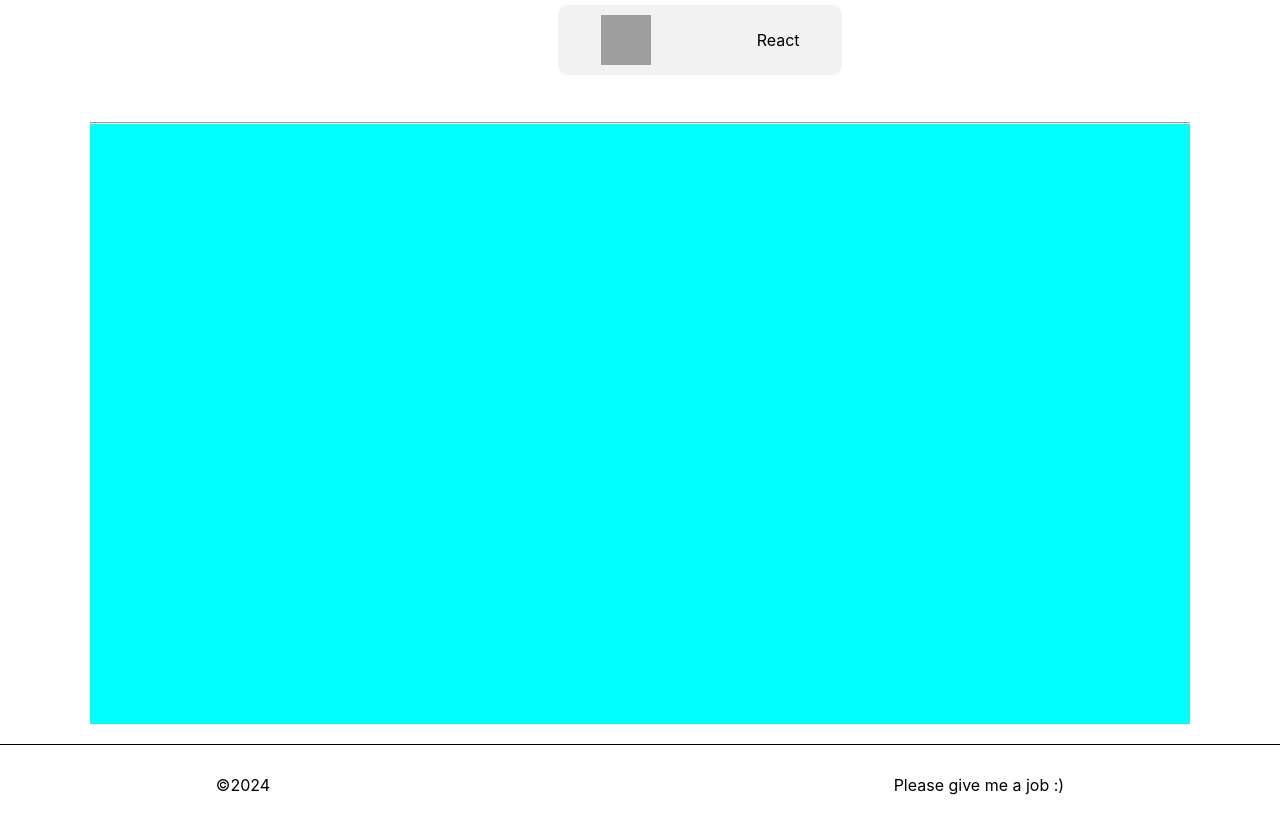
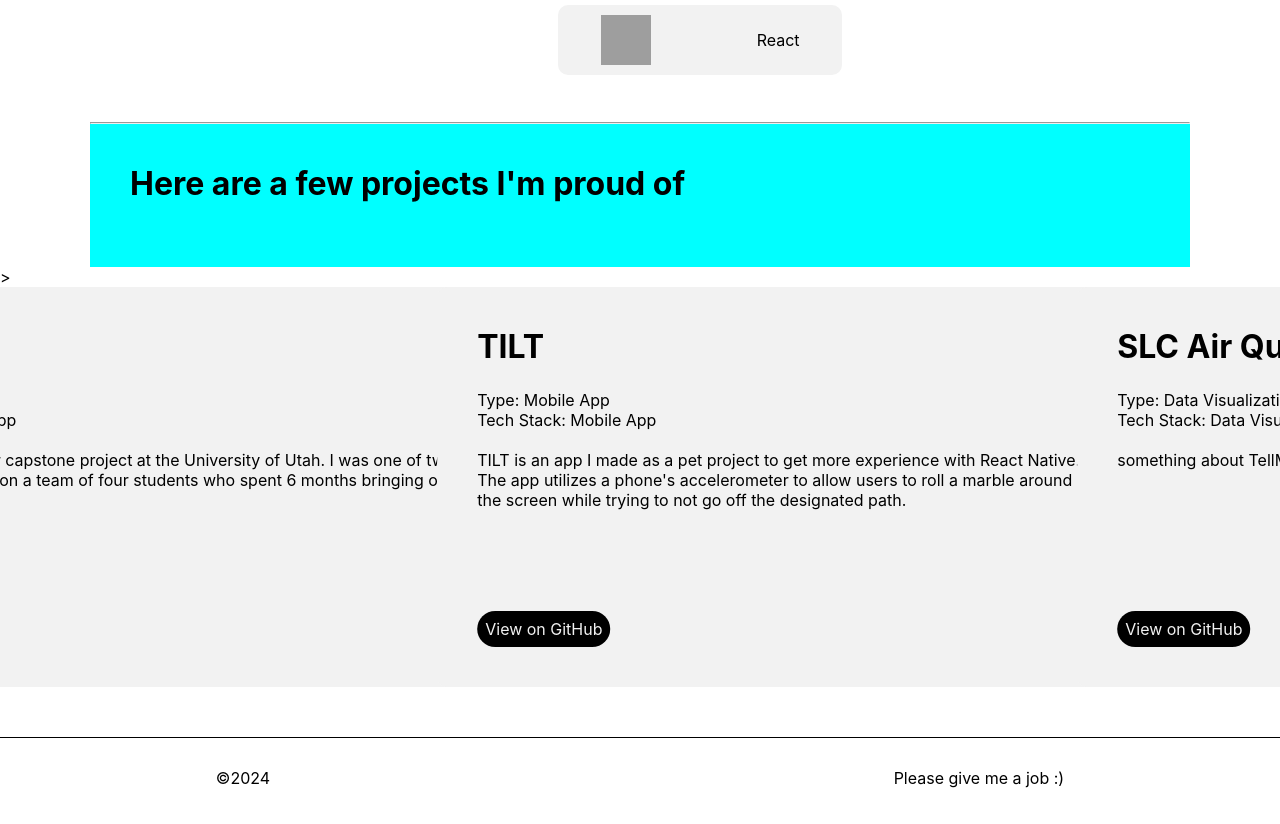
Before and after one commit to johnstevens24/PersonalSite, a React (Create React App) app in the folder personal-site/: page /about in a window 1280 px wide. Shown: the part 780-1604 px from the top of the page. Built offline with nearby package versions, Linux system fonts and the light colour scheme; grey boxes are pictures that could not be loaded.

Commit message:
got the carousel mostly working

```diff
--- a/personal-site/package.json
+++ b/personal-site/package.json
@@ -11,6 +11,7 @@
     "@testing-library/react": "^13.4.0",
     "@testing-library/user-event": "^13.5.0",
     "react": "^18.3.1",
+    "react-alice-carousel": "^2.9.1",
     "react-copy-to-clipboard": "^5.1.0",
     "react-dom": "^18.3.1",
     "react-intersection-observer": "^9.10.2",
--- a/personal-site/src/components/pages/Home/HomePage.js
+++ b/personal-site/src/components/pages/Home/HomePage.js
@@ -1,11 +1,17 @@
 import React from 'react'
+import { useState, useEffect } from 'react'
 import { IconMail } from '@tabler/icons-react';
 import { IconBrandLinkedin } from '@tabler/icons-react';
 import { IconBrandGithub } from '@tabler/icons-react';
+import { Carousel } from 'react-responsive-carousel';
+import 'react-responsive-carousel/lib/styles/carousel.min.css'; // Import carousel styles
+import 'react-alice-carousel/lib/alice-carousel.css';
 
 import "./HomePageStyles.css"
+import AliceCarousel from 'react-alice-carousel';
 
 const HomePage = () => {
+    const [autoPlay, setAutoPlay] = useState(true);
     const xLight = "#f2f2f2"
     const languages = [
         {name:"JavaScript", icon:["https://cdn.jsdelivr.net/gh/devicons/devicon@latest/icons/javascript/javascript-original.svg"]},
@@ -32,10 +38,51 @@ const HomePage = () => {
         </>
     )
 
+    const projects = [
+        {
+            title:"TellMe",
+            type:"Mobile App",
+            stack:"React Native/AWS",
+            info:"TellMe was my senior capstone project at the University of Utah. I was one of two front end developers on a team of four students who spent 6 months bringing our idea to life.",
+            images:[],
+            link:""
+        },
+        {
+            title:"TILT",
+            type:"Mobile App",
+            stack:"React Native/sqLite",
+            info:"TILT is an app I made as a pet project to get more experience with React Native. The app utilizes a phone's accelerometer to allow users to roll a marble around the screen while trying to not go off the designated path.",
+            images:[],
+            link:""
+        },
+        {
+            title:"SLC Air Quality",
+            type:"Data Visualization",
+            stack:"Jupyter Notebook (python pandas library)",
+            info:"something about TellMe",
+            images:[],
+            link:""
+        },
+        {
+            title:"TellMe",
+            type:"",
+            stack:"",
+            info:"something about TellMe",
+            images:[],
+            link:""
+        }
+    ]
+
+    const responsive = {
+        0: { items: 1 },
+        1000: { items: 2, itemsFit:'contain' },
+        2000: { items: 3, itemsFit:'contain' },
+        3000: { items: projects.length, itemsFit:'contain' } // This ensures all projects are shown at once on wider screens
+    };
 
     return(
         <div style={{display:'flex', flexDirection:'column', justifyContent:'flex-start', alignItems:'center'}}>
-            <div style={{width:1100, maxWidth:1240, minWidth:940}}>
+            <div style={{width:1100, maxWidth:1240, minWidth:940, position:'relative'}}>
 
                 <div className='contactDiv'>
                     <div className='iconDiv'  onClick={() => {window.open("mailto:johnstevens2424@gmail.com");}}>
@@ -50,9 +97,6 @@ const HomePage = () => {
                         <IconBrandGithub size="50" className='contactIcon'/>
                         <div className='hoverText'>GitHub</div>
                     </div>
-
-
-
                 </div>
 
 
@@ -97,10 +141,61 @@ const HomePage = () => {
                 <hr></hr>
                 {/* Projects container */}
                 <div className='projectsContainer'>
+                    <h2>Here are a few projects I'm proud of</h2>
+                </div>
+
+            </div>
+            <div className='carouselDiv'>
+                {/* <Carousel
+                    showArrows={true}
+                    showStatus={true}
+                    showThumbs={true}
+                    showIndicators={true}
+                    autoPlay={true}
+                    infiniteLoop={true}
+                    interval={5000} */}
+>
+                    {/* {images.map((image, index) => (
+                    <img key={index} className="slide" alt={`slide-${index}`} src={image}/>
+                    ))} */}
+                    {/* <div className='projectSlide'></div>
+                    <div className='projectSlide'></div>
+                    <div className='projectSlide'></div>
+                    <div className='projectSlide'></div>
+                    <div className='projectSlide'></div>
+                </Carousel> */}
+                <AliceCarousel
+                    animationEasingFunction='linear'
+                    autoPlay={autoPlay}
+                    infinite={true}
+                    animationDuration={18000}
+                    responsive={responsive}
+                    autoPlayInterval={50} // Set to 0 for continuous scrolling
+                    disableButtonsControls={true} // Hide next/prev buttons
+                    disableDotsControls={true} // Hide dots navigation
+                    autoPlayStrategy="all" // Ensure all items are considered in autoplay
+                    onMouseEnter={() => console.log('entering')}
+                    onMouseLeave={() => setAutoPlay(true)}
+                >
+                    {
+                        projects.map((project, index) => (
+                            <div key={index} className='projectSlide'>
+                                <div className='projectSlideInfo'>
+                                    <h2>{project.title}</h2>
+                                    <p>Type: {project.type}</p>
+                                    <p>Tech Stack: {project.type}</p>
+                                    <br/>
+                                    <p>{project.info}</p>
+                                    <div style={{flex:1}}/>
+                                    <a href="">View on GitHub</a>
 
 
-                </div>
+                                </div>
 
+                            </div>
+                        ))
+                    }
+                </AliceCarousel>
             </div>
         </div>
     )
--- a/personal-site/src/components/pages/Home/HomePageStyles.css
+++ b/personal-site/src/components/pages/Home/HomePageStyles.css
@@ -46,8 +46,8 @@
     position:fixed;
     width:50px;
     height:180px;
-    top:100px;
-    left:1200px;
+    top:40px;
+    right:40px;
     z-index: 10;
     display: flex;
     flex-direction: column;
@@ -99,6 +99,7 @@
     flex-direction: row;
     align-items: center;
     padding:10px;
+    background-color: aqua;
 }
 
 .hand {
@@ -142,9 +143,44 @@ h2 {
 } */
 
 .projectsContainer {
-    height: 600px;
+    height: 150;
     width: 100%;
     display: flex;
-    flex-direction: row;
+    flex-direction: column;
     background-color: aqua;
+    padding: 40px;
 }
+
+.carouselDiv {
+    height:450px;
+    width:100%;
+}
+
+
+.projectSlide {
+    width: 700px;
+    height: 400px;
+    background-color: #f2f2f2;
+    border-radius: 10px;
+    padding:40px;
+}
+
+.projectSlideInfo {
+    height: 100%;
+    display: flex;
+    flex-direction: column;
+    justify-content: flex-start;
+    align-items: flex-start;
+}
+.projectSlideInfo a {
+    color: #f2f2f2;
+    background-color: black;
+    padding:.5rem;
+    border-radius: 100px;
+}
+
+.projectSlideInfo a:hover {
+    background-color: #f2f2f2;
+    color: black;
+    border: 1px solid black;
+}
```
Also changed, not shown: 1 other file (tests, documents, lock files or other folders).
